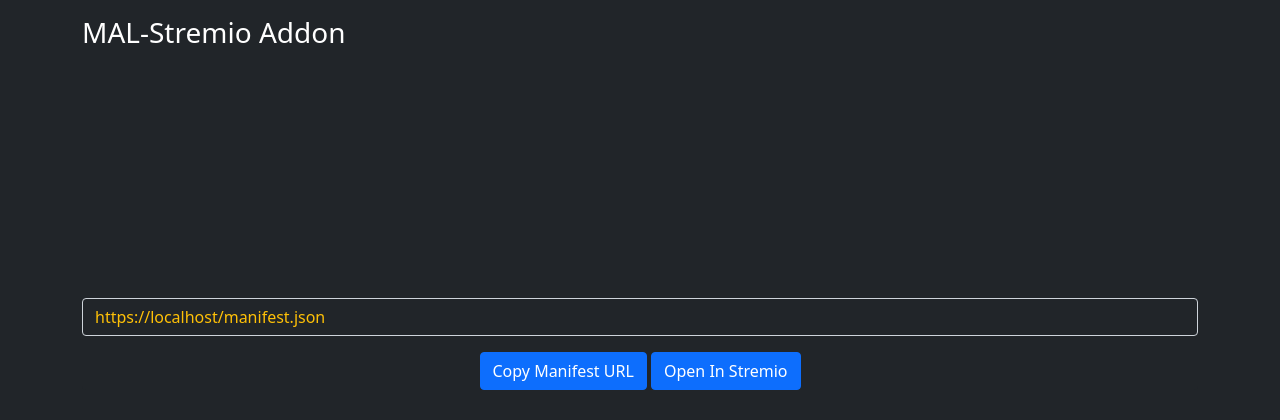
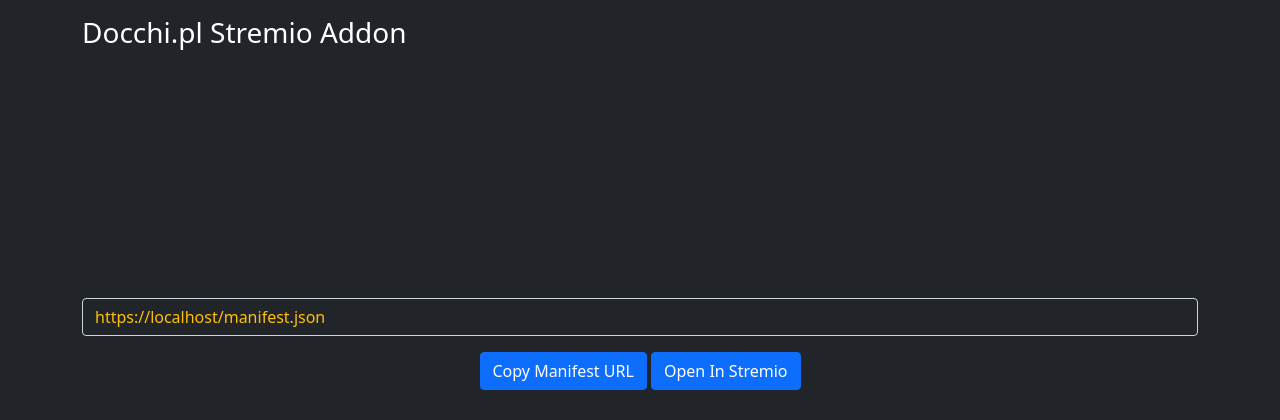
Before and after one commit to skoruppa/docchi-stremio-addon, a Flask app: page / in a window 1280 px wide. Shown: the top 420 px of the page. Run offline with Flask 3, Linux system fonts and the light colour scheme; parts of the project's set-up code (start-up, migrations or seed data) failed here and were passed over.

Commit message:
Updated title

```diff
--- a/templates/index.html
+++ b/templates/index.html
@@ -1,11 +1,11 @@
 {% extends 'base.html' %}
 
 {% block title %}
-    MAL-Stremio Addon
+    Docchi.pl Stremio Addon
 {% endblock %}
 
 {% block header %}
-    MAL-Stremio Addon
+    Docchi.pl Stremio Addon
 {% endblock %}
 
 {% with messages = get_flashed_messages() %}
```
